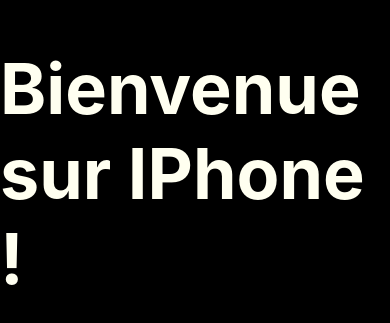
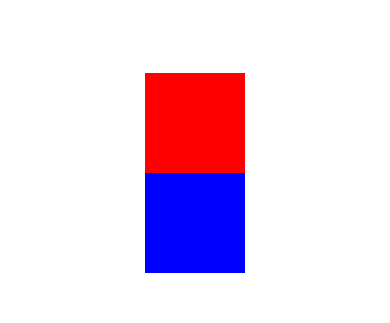
Before and after one commit to ThisIsHowVillainsAreMade/FlirtingWithReactNative, a React Native app: screen / in a window 390 px wide. Shown: the part 249-572 px from the top of the page. Built offline with nearby package versions, Linux system fonts and the light colour scheme.

Commit message:
on fait des carrés rouge et bleu

```diff
--- a/App.js
+++ b/App.js
@@ -1,27 +1,38 @@
-import { StatusBar } from 'expo-status-bar';
-import { Button, StyleSheet, Text, View } from 'react-native';
+// import { StatusBar } from 'expo-status-bar';
+// import { Button, StyleSheet, Text, View } from 'react-native';
 
-export default function App() {
-  return (
-    <View style={styles.container}>
-      <Text style={styles.hello}>Bienvenue sur IPhone !</Text>
-      <StatusBar style="auto" />
-    </View>
-  );
-}
+// export default function App() {
+//   return (
+//     <View style={styles.container}>
+//       <Text style={styles.hello}>Hello DuckSociety !</Text>
+//       <StatusBar style="auto" />
+//     </View>
+//   );
+// }
 
-const styles = StyleSheet.create({
-  container: {
-    flex: 1,
-    backgroundColor: '#fff',
-    alignItems: 'center',
-    justifyContent: 'center',
-    backgroundColor:'black'
-  },
-  hello: {
-    color:'ivory',
-    fontWeight:'bold',
-    fontSize:70
-  }
+// const styles = StyleSheet.create({
+//   container: {
+//     flex: 1,
+//     backgroundColor: '#fff',
+//     alignItems: 'center',
+//     justifyContent: 'center',
+//     backgroundColor:'black'
+//   },
+//   hello: {
+//     color:'ivory',
+//     fontWeight:'bold',
+//     fontSize:50
+//   }
 
-});
+// });
+import React from 'react';
+import { View } from 'react-native';
+
+const App = () => (
+  <View style={{ flex: 1, justifyContent: 'center', alignItems: 'center' }}>
+    <View style={{ width: 100, height: 100, backgroundColor: 'red' }} />
+    <View style={{ width: 100, height: 100, backgroundColor: 'blue' }} />
+  </View>
+);
+
+export default App;
```
